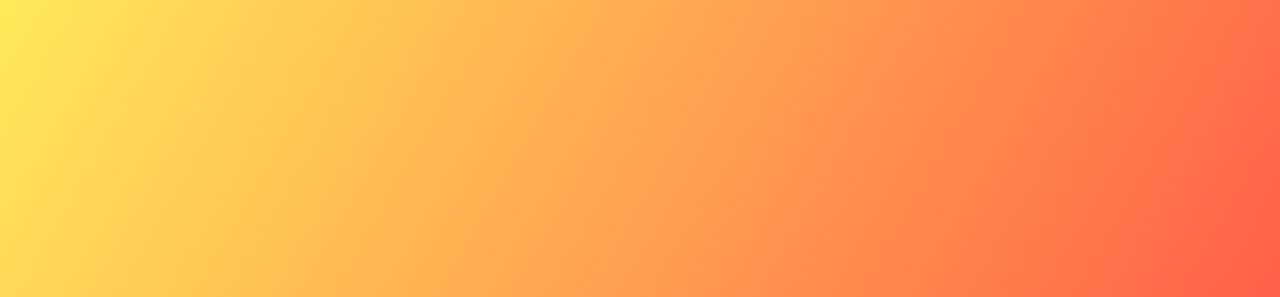
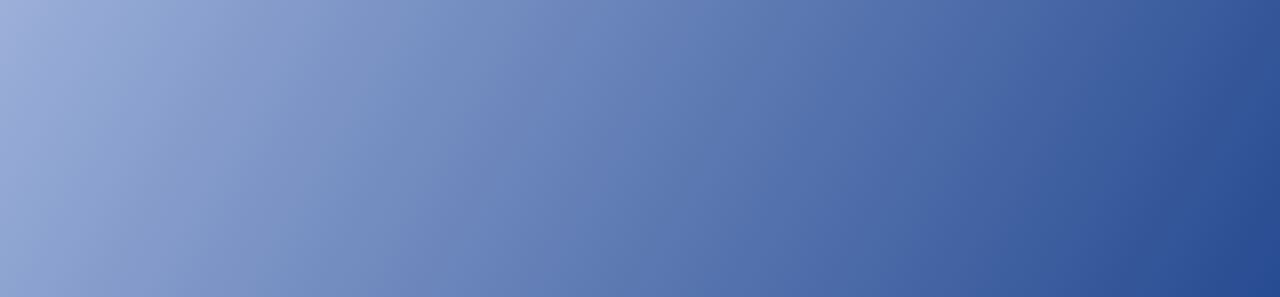
Before and after one commit to ricardo17-06/Re-l--gio, a plain HTML site: page index.html in a window 1280 px wide. Shown: the top 297 px of the page. Drawn offline with nearby package versions, Linux system fonts and the light colour scheme.

Commit message:
Update style.css

```diff
--- a/style.css
+++ b/style.css
@@ -8,7 +8,7 @@
 
 body {
     height: 100vh;
-    background: linear-gradient(120deg, #ffe53bd8, #ff2525da);
+    background: linear-gradient(120deg, #9bafd9, #103783);
     display: flex;
     align-items: center;
     justify-content: center;
```
